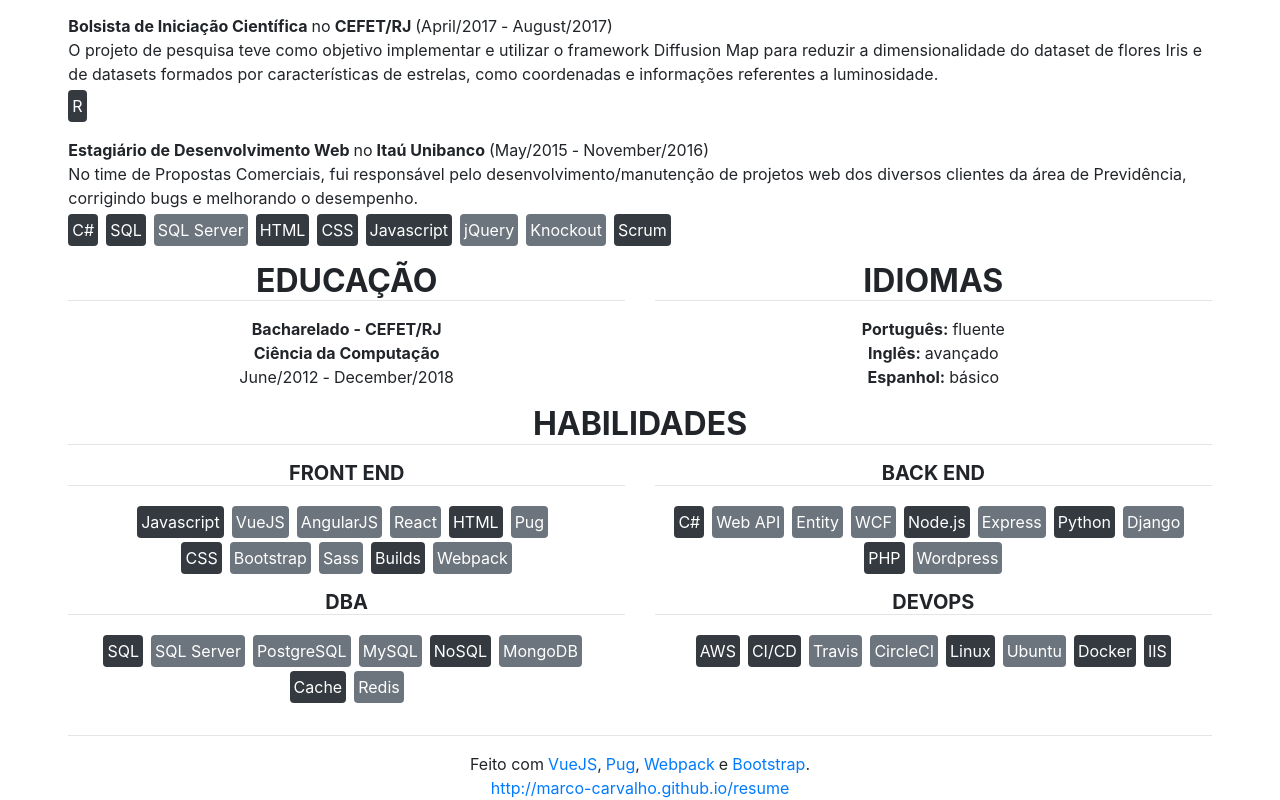
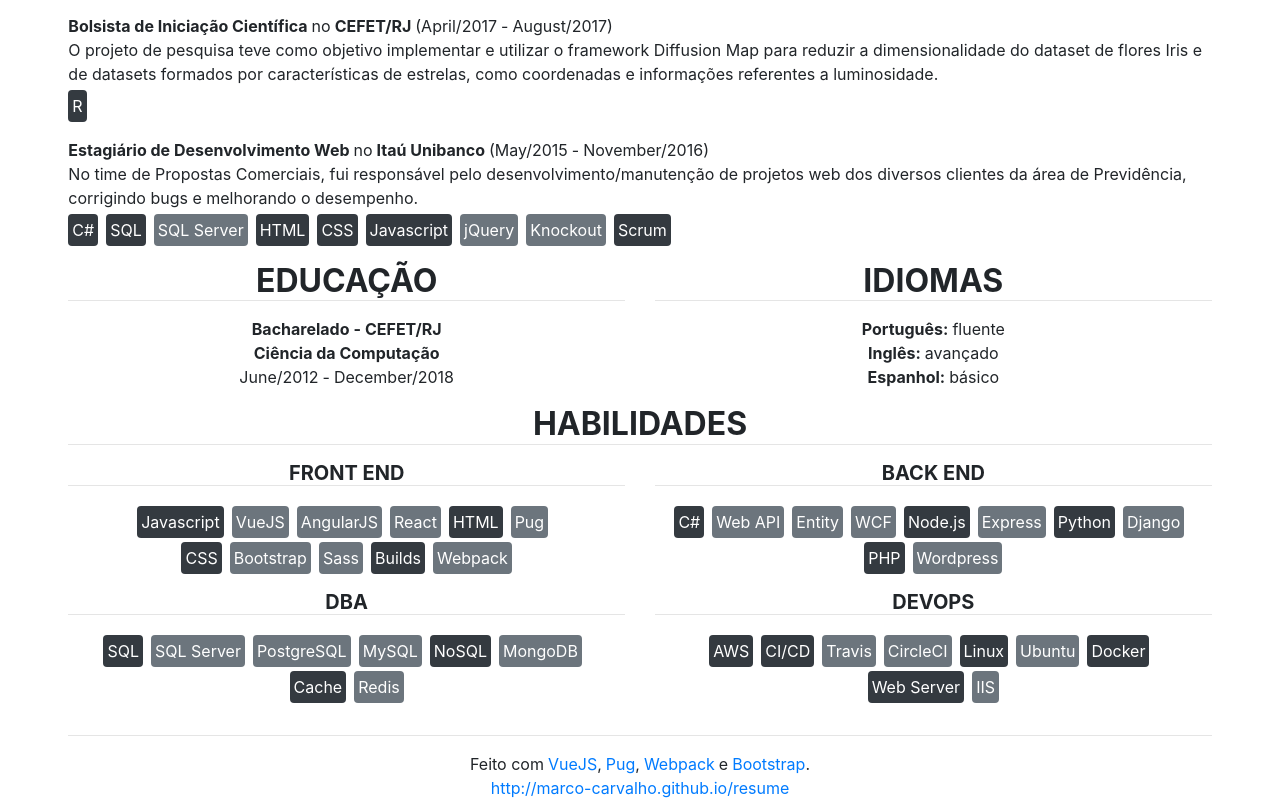
Before and after one commit to marco-carvalho/resume, a Vue app: page / in a window 1280 px wide. Shown: the part 481-1281 px from the top of the page. Built offline with nearby package versions, Linux system fonts and the light colour scheme.

Commit message:
specify skill

```diff
--- a/src/components/Skills.vue
+++ b/src/components/Skills.vue
@@ -51,7 +51,7 @@ export default {
             { name: "CI/CD", subtecnologies: ["Travis", "CircleCI"]},
             { name: "Linux", subtecnologies: ["Ubuntu"]},
             { name: "Docker"},
-            { name: "IIS"},
+            { name: "Web Server", subtecnologies: ["IIS"]},
           ]
         }
       ]
```
